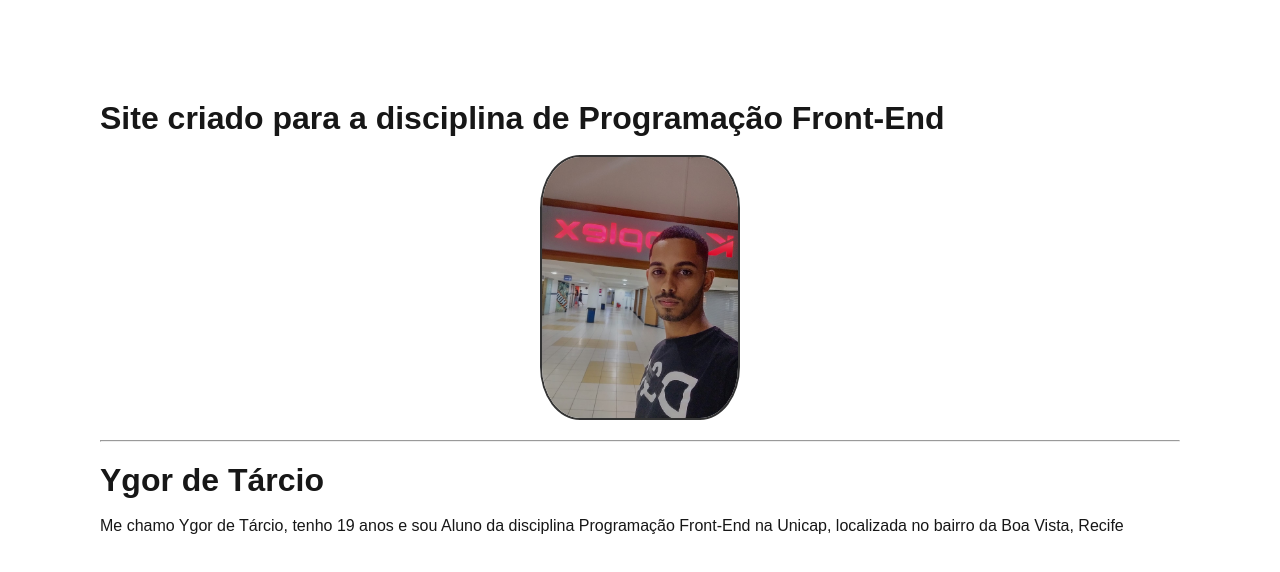
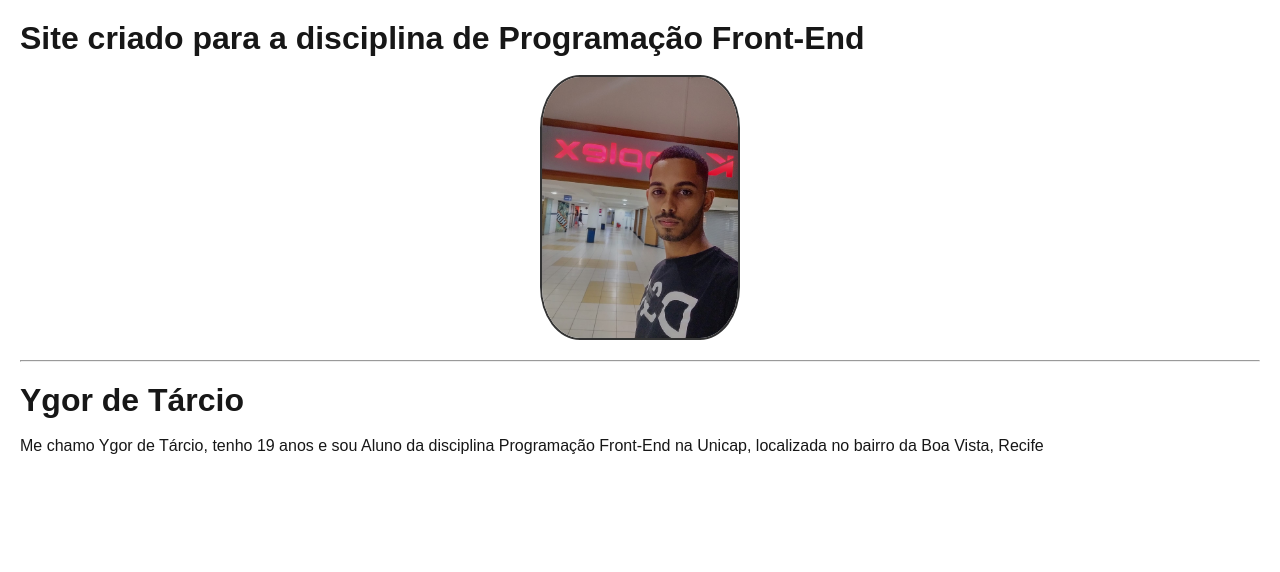
Before and after one commit to ygortsf/Front-end, a Next.js app in the folder bio-next/: page / in a window 1280 px wide. Shown: the top 572 px of the page. Built offline with nearby package versions, Linux system fonts and the light colour scheme.

Commit message:
finalização

```diff
--- a/bio-next/app/globals.css
+++ b/bio-next/app/globals.css
@@ -14,7 +14,7 @@ html,
 body {
   max-width: 100vw;
   overflow-x: hidden;
-  margin: 50px;
+  margin: 10px;
   padding: 0%;
 }
 
```
